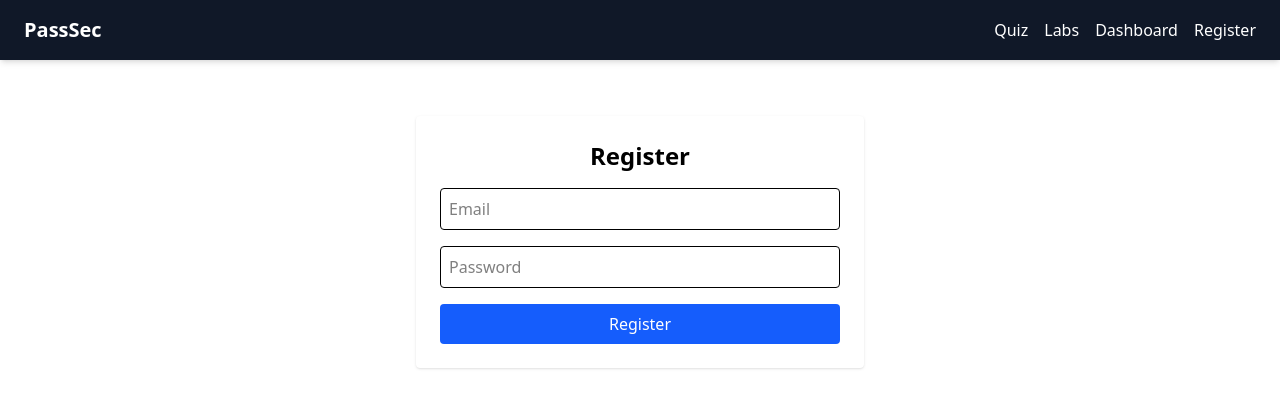
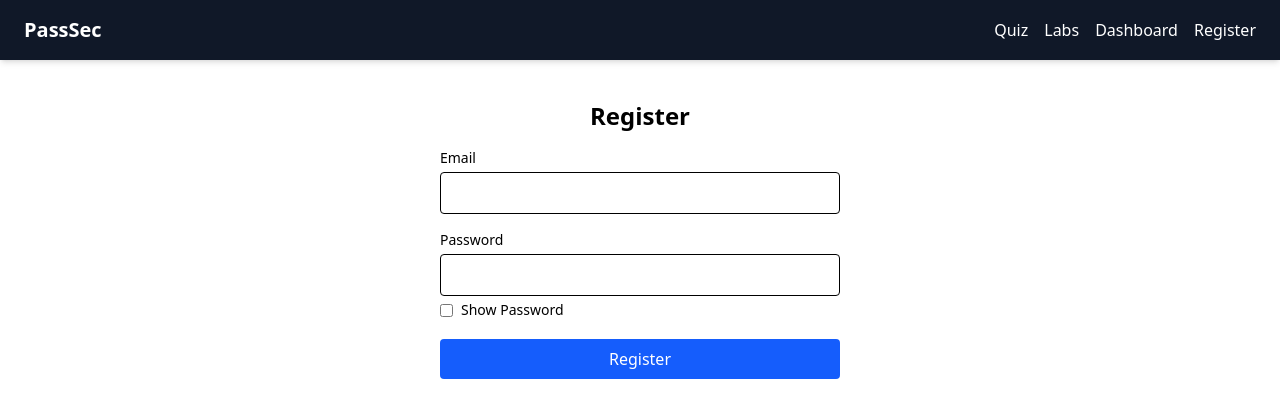
Before and after one commit to paulhrsn/PassSec, a React (Vite) app in the folder frontend/: page /register in a window 1280 px wide. Shown: the top 418 px of the page. Built offline with nearby package versions, Linux system fonts and the light colour scheme; no server answers.

Commit message:
added register form stuff like email validation show password toggle and auto-redirect to login

```diff
--- a/frontend/src/pages/Register.jsx
+++ b/frontend/src/pages/Register.jsx
@@ -3,43 +3,79 @@ import { registerUser } from "../utils/api";
 import { useNavigate } from "react-router-dom";
 
 export default function Register() {
+  //keep track of what the user types
   const [email, setEmail] = useState("");
   const [password, setPassword] = useState("");
-  const [errorMsg, setErrorMsg] = useState("");
+  const [showPassword, setShowPassword] = useState(false);
+  const [error, setError] = useState("");
   const navigate = useNavigate();
 
-  async function handleSubmit(e) {
+  //quick check to make sure the email looks valid
+  const validateEmail = (email) => /\S+@\S+\.\S+/.test(email);
+
+  //this runs when the form is submitted
+  const handleSubmit = async (e) => {
     e.preventDefault();
-    const result = await registerUser({ email, password });
+    setError("");
 
-    if (result.error) {
-      setErrorMsg(result.error);
-    } else {
-      navigate("/login"); //redirect to login on success
-    }
+    //verify email format before sending
+    if (!validateEmail(email)) {
+      setError("Please enter a valid email address.");
+      return;
     }
 
+    // send registration data to the backend
+    const res = await registerUser({ email, password });
+    if (res.error) {
+      setError(res.error);
+    } else {
+      //on success, redirect to the login page
+      navigate("/login");
+    }
+  };
+
   return (
-    <div className="max-w-md mx-auto mt-10 p-6 bg-white shadow rounded">
-      <h1 className="text-2xl font-bold mb-4 text-center">Register</h1>
-      {errorMsg && <p className="text-red-500 mb-4">{errorMsg}</p>}
+    <div className="p-6 max-w-md mx-auto">
+      <h1 className="text-2xl font-semibold mb-4 text-center">Register</h1>
+
+      {/* show any errors at the top */}
+      {error && <div className="mb-4 text-red-600">{error}</div>}
+
       <form onSubmit={handleSubmit} className="space-y-4">
+        {/* email input */}
+        <div>
+          <label className="block text-sm font-medium mb-1">Email</label>
           <input
-          type="email"
-          className="w-full p-2 border rounded"
-          placeholder="Email"
+            type="email"  //browser-level validation for email format
+            className="w-full border rounded px-3 py-2"
             value={email}
             onChange={(e) => setEmail(e.target.value)}
             required
           />
+        </div>
+
+        {/* password input with show/hide toggle */}
+        <div>
+          <label className="block text-sm font-medium mb-1">Password</label>
           <input
-          type="password"
-          className="w-full p-2 border rounded"
-          placeholder="Password"
+            type={showPassword ? "text" : "password"}
+            className="w-full border rounded px-3 py-2"
             value={password}
             onChange={(e) => setPassword(e.target.value)}
             required
           />
+          <label className="inline-flex items-center mt-1 text-sm">
+            <input
+              type="checkbox"
+              checked={showPassword}
+              onChange={() => setShowPassword((prev) => !prev)}
+              className="mr-2"
+            />
+            Show Password
+          </label>
+        </div>
+
+        {/* submit button */}
         <button
           type="submit"
           className="w-full bg-blue-600 text-white py-2 rounded hover:bg-blue-700"
```
Lines whose indentation alone changed are shown as unchanged.
